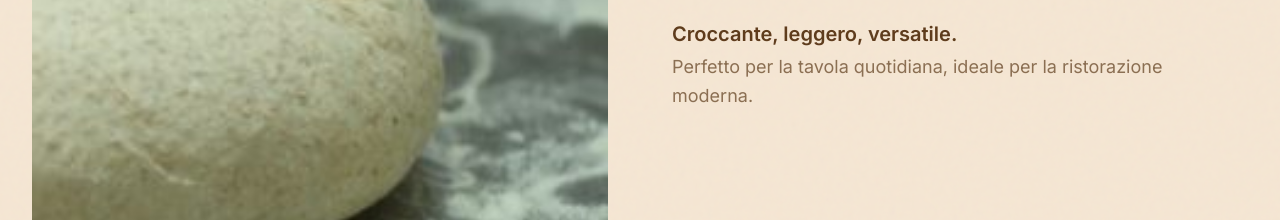
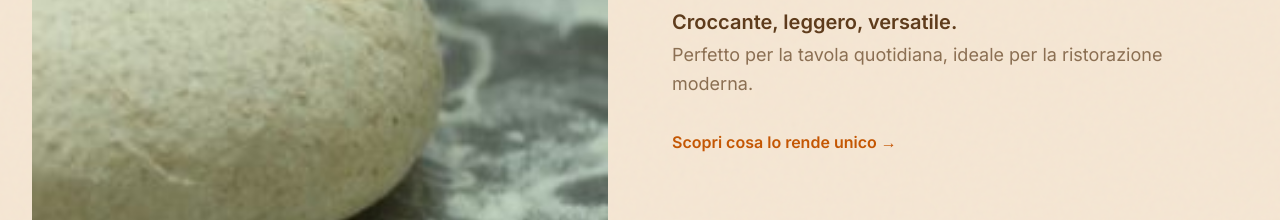
Before and after one commit to Amattra/panemattrasau, a Next.js app: page / in a window 1280 px wide. Shown: the part 2247-2467 px from the top of the page. Built offline with nearby package versions, Linux system fonts and the light colour scheme; a web font is replaced by a local one.

Commit message:
Restore 'Scopri cosa lo rende unico' link with single arrow
Co-Authored-By: Claude Sonnet 4.6 <noreply@anthropic.com>

```diff
--- a/src/app/page.tsx
+++ b/src/app/page.tsx
@@ -113,6 +113,12 @@ export default function Home() {
               <p className="text-brown/70 text-lg leading-relaxed mb-8">
                 Perfetto per la tavola quotidiana, ideale per la ristorazione moderna.
               </p>
+              <Link
+                href="/pane-mattrasau"
+                className="inline-flex items-center gap-2 text-terracotta font-semibold hover:gap-4 transition-all"
+              >
+                Scopri cosa lo rende unico →
+              </Link>
             </div>
           </div>
         </div>
```
